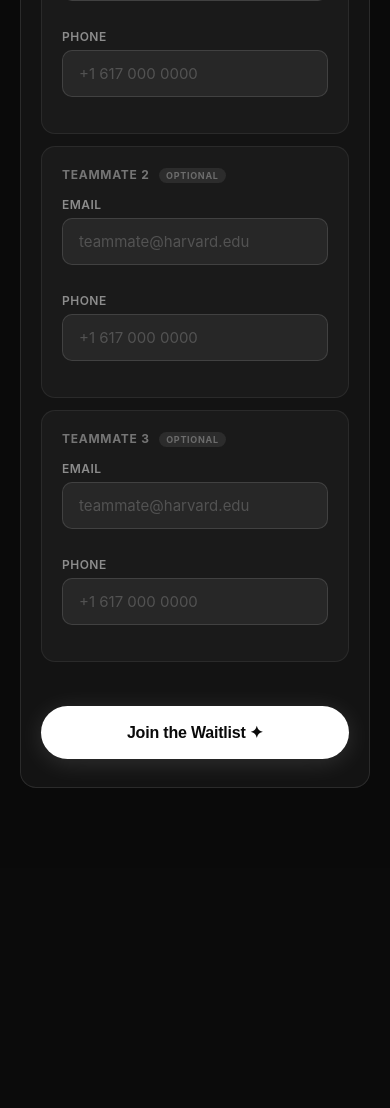
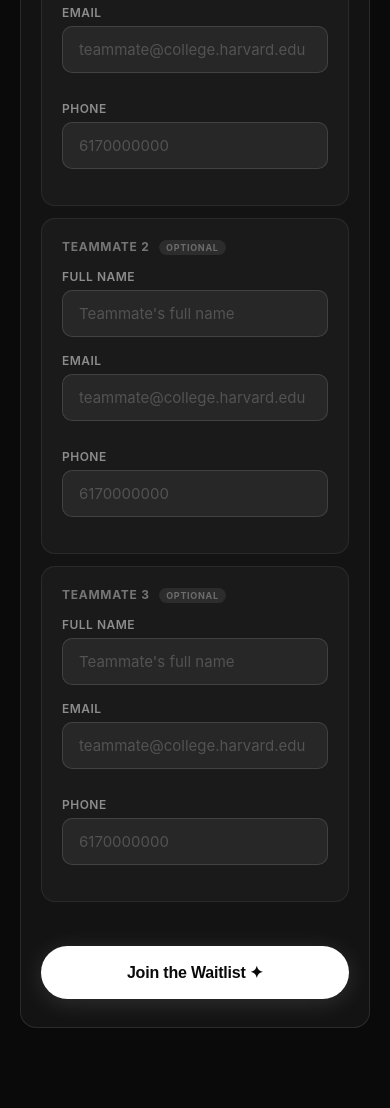
Before and after one commit to mariiasolovii-stack/orbit-server, a Flask app: page /signup in a window 390 px wide. Shown: the part 888-1996 px from the top of the page. Before the commit the page ends 1676 px from the top, so only its background shows below. Run offline with Flask 3, Linux system fonts and the light colour scheme; some libraries are stand-ins or nearby versions.

Commit message:
Signup form: add teammate names, fix email placeholders, flexible phone validation
- Added Full Name field for Teammate 1, 2, 3
- Updated email placeholders to teammate@college.harvard.edu
- Phone now accepts any format (xxxxxxxxxx, +1xxxxxxxxxx, etc.) — just needs 10+ digits
- t1_phone is now optional
- DB schema updated: added t1_name, t2_name, t3_name columns
- Backend auto-migrates existing table with ALTER TABLE IF NOT EXISTS

```diff
--- a/app.py
+++ b/app.py
@@ -33,10 +33,13 @@ def init_db():
             email           TEXT NOT NULL,
             phone           TEXT NOT NULL,
             team_name       TEXT NOT NULL,
+            t1_name         TEXT,
             t1_email        TEXT NOT NULL,
-            t1_phone        TEXT NOT NULL,
+            t1_phone        TEXT,
+            t2_name         TEXT,
             t2_email        TEXT,
             t2_phone        TEXT,
+            t3_name         TEXT,
             t3_email        TEXT,
             t3_phone        TEXT,
             ip_address      TEXT,
@@ -44,6 +47,17 @@ def init_db():
             confirmed       BOOLEAN NOT NULL DEFAULT FALSE
         )
     """)
+    # Add name columns if they don't exist yet (for existing tables)
+    for col in ['t1_name', 't2_name', 't3_name']:
+        try:
+            cur.execute(f"ALTER TABLE waitlist ADD COLUMN IF NOT EXISTS {col} TEXT")
+        except Exception:
+            pass
+    # Make t1_phone optional if it was NOT NULL
+    try:
+        cur.execute("ALTER TABLE waitlist ALTER COLUMN t1_phone DROP NOT NULL")
+    except Exception:
+        pass
     conn.commit()
     cur.close()
     conn.close()
@@ -151,10 +165,13 @@ def api_signup():
     email     = (data.get('email') or '').strip()
     phone     = (data.get('phone') or '').strip()
     team_name = (data.get('team_name') or '').strip()
+    t1_name   = (data.get('t1_name') or '').strip() or None
     t1_email  = (data.get('t1_email') or '').strip()
-    t1_phone  = (data.get('t1_phone') or '').strip()
+    t1_phone  = (data.get('t1_phone') or '').strip() or None
+    t2_name   = (data.get('t2_name') or '').strip() or None
     t2_email  = (data.get('t2_email') or '').strip() or None
     t2_phone  = (data.get('t2_phone') or '').strip() or None
+    t3_name   = (data.get('t3_name') or '').strip() or None
     t3_email  = (data.get('t3_email') or '').strip() or None
     t3_phone  = (data.get('t3_phone') or '').strip() or None
 
@@ -162,14 +179,14 @@ def api_signup():
         return jsonify({'success': False, 'error': 'Name is required.'}), 400
     if not is_harvard_email(email):
         return jsonify({'success': False, 'error': 'Must use a @college.harvard.edu or @harvard.edu email.'}), 400
-    if not phone:
-        return jsonify({'success': False, 'error': 'Phone number is required.'}), 400
+    # Accept any phone format — just need at least 10 digits
+    phone_digits = re.sub(r'\D', '', phone)
+    if len(phone_digits) < 10:
+        return jsonify({'success': False, 'error': 'Please enter a valid phone number (at least 10 digits).'}), 400
     if not team_name:
         return jsonify({'success': False, 'error': 'Team name is required.'}), 400
     if not is_harvard_email(t1_email):
         return jsonify({'success': False, 'error': 'Teammate 1 must have a Harvard email.'}), 400
-    if not t1_phone:
-        return jsonify({'success': False, 'error': 'Teammate 1 phone is required.'}), 400
     if t2_email and not is_harvard_email(t2_email):
         return jsonify({'success': False, 'error': 'Teammate 2 must have a Harvard email if provided.'}), 400
     if t3_email and not is_harvard_email(t3_email):
@@ -194,16 +211,16 @@ def api_signup():
         cur.execute("""
             INSERT INTO waitlist
               (name, email, phone, team_name,
-               t1_email, t1_phone,
-               t2_email, t2_phone,
-               t3_email, t3_phone,
+               t1_name, t1_email, t1_phone,
+               t2_name, t2_email, t2_phone,
+               t3_name, t3_email, t3_phone,
                ip_address, user_agent)
-            VALUES (%s, %s, %s, %s, %s, %s, %s, %s, %s, %s, %s, %s)
+            VALUES (%s, %s, %s, %s, %s, %s, %s, %s, %s, %s, %s, %s, %s, %s, %s)
         """, (
             name, email.lower(), phone, team_name,
-            t1_email.lower(), t1_phone,
-            t2_email.lower() if t2_email else None, t2_phone,
-            t3_email.lower() if t3_email else None, t3_phone,
+            t1_name, t1_email.lower(), t1_phone,
+            t2_name, t2_email.lower() if t2_email else None, t2_phone,
+            t3_name, t3_email.lower() if t3_email else None, t3_phone,
             ip_address, user_agent
         ))
         conn.commit()
--- a/templates/signup.html
+++ b/templates/signup.html
@@ -79,7 +79,18 @@
   .card-sub {
     font-size: 14px;
     color: rgba(255,255,255,0.4);
-    margin-bottom: 36px;
+    margin-bottom: 20px;
+    line-height: 1.5;
+  }
+
+  .hear-back-box {
+    margin-bottom: 32px;
+    padding: 14px 18px;
+    background: rgba(255,255,255,0.05);
+    border: 1px solid rgba(255,255,255,0.10);
+    border-radius: 12px;
+    font-size: 13px;
+    color: rgba(255,255,255,0.60);
     line-height: 1.5;
   }
 
@@ -244,7 +255,7 @@
 </head>
 <body>
 
-<video id="video-bg" autoplay muted loop playsinline>
+<video id="video-bg" autoplay muted loop playsinline webkit-playsinline>
   <source src="/static/bg.mp4" type="video/mp4">
 </video>
 <div class="overlay"></div>
@@ -255,16 +266,7 @@
   <div class="card">
     <h1 class="card-title">Enter the Race ✦</h1>
     <p class="card-sub">Secure your spot on the waitlist. One team, up to four people. Harvard emails only.</p>
-    <div style="
-      margin-bottom: 28px;
-      padding: 14px 18px;
-      background: rgba(255,255,255,0.05);
-      border: 1px solid rgba(255,255,255,0.10);
-      border-radius: 12px;
-      font-size: 13px;
-      color: rgba(255,255,255,0.60);
-      line-height: 1.5;
-    ">
+    <div class="hear-back-box">
       ✦ &nbsp;you'll hear back by <strong style="color:rgba(255,255,255,0.90);">Thursday, April 30</strong>
     </div>
 
@@ -287,7 +289,7 @@
 
       <div class="field">
         <label for="phone">Phone Number</label>
-        <input type="tel" id="phone" name="phone" placeholder="+1 617 000 0000" required>
+        <input type="tel" id="phone" name="phone" placeholder="6170000000 or +16170000000" required>
         <div class="field-error" id="phone-error">Please enter your phone number.</div>
       </div>
 
@@ -303,15 +305,20 @@
       <!-- Teammate 1 (required) -->
       <div class="teammate-block">
         <div class="teammate-title">Teammate 1</div>
+        <div class="field">
+          <label for="t1_name">Full Name</label>
+          <input type="text" id="t1_name" name="t1_name" placeholder="Teammate's full name" required>
+          <div class="field-error" id="t1_name-error">Please enter their name.</div>
+        </div>
         <div class="teammate-row">
           <div class="field">
             <label for="t1_email">Email</label>
-            <input type="email" id="t1_email" name="t1_email" placeholder="teammate@harvard.edu" required>
+            <input type="email" id="t1_email" name="t1_email" placeholder="teammate@college.harvard.edu" required>
             <div class="field-error" id="t1_email-error">Must be a Harvard email.</div>
           </div>
           <div class="field">
             <label for="t1_phone">Phone</label>
-            <input type="tel" id="t1_phone" name="t1_phone" placeholder="+1 617 000 0000" required>
+            <input type="tel" id="t1_phone" name="t1_phone" placeholder="6170000000">
             <div class="field-error" id="t1_phone-error">Required.</div>
           </div>
         </div>
@@ -320,15 +327,19 @@
       <!-- Teammate 2 (optional) -->
       <div class="teammate-block">
         <div class="teammate-title">Teammate 2 <span class="optional-badge">optional</span></div>
+        <div class="field">
+          <label for="t2_name">Full Name</label>
+          <input type="text" id="t2_name" name="t2_name" placeholder="Teammate's full name">
+        </div>
         <div class="teammate-row">
           <div class="field">
             <label for="t2_email">Email</label>
-            <input type="email" id="t2_email" name="t2_email" placeholder="teammate@harvard.edu">
+            <input type="email" id="t2_email" name="t2_email" placeholder="teammate@college.harvard.edu">
             <div class="field-error" id="t2_email-error">Must be a Harvard email if provided.</div>
           </div>
           <div class="field">
             <label for="t2_phone">Phone</label>
-            <input type="tel" id="t2_phone" name="t2_phone" placeholder="+1 617 000 0000">
+            <input type="tel" id="t2_phone" name="t2_phone" placeholder="6170000000">
           </div>
         </div>
       </div>
@@ -336,15 +347,19 @@
       <!-- Teammate 3 (optional) -->
       <div class="teammate-block">
         <div class="teammate-title">Teammate 3 <span class="optional-badge">optional</span></div>
+        <div class="field">
+          <label for="t3_name">Full Name</label>
+          <input type="text" id="t3_name" name="t3_name" placeholder="Teammate's full name">
+        </div>
         <div class="teammate-row">
           <div class="field">
             <label for="t3_email">Email</label>
-            <input type="email" id="t3_email" name="t3_email" placeholder="teammate@harvard.edu">
+            <input type="email" id="t3_email" name="t3_email" placeholder="teammate@college.harvard.edu">
             <div class="field-error" id="t3_email-error">Must be a Harvard email if provided.</div>
           </div>
           <div class="field">
             <label for="t3_phone">Phone</label>
-            <input type="tel" id="t3_phone" name="t3_phone" placeholder="+1 617 000 0000">
+            <input type="tel" id="t3_phone" name="t3_phone" placeholder="6170000000">
           </div>
         </div>
       </div>
@@ -363,6 +378,14 @@
     if (!val) return false;
     const lower = val.toLowerCase().trim();
     return HARVARD_DOMAINS.some(d => lower.endsWith(d));
+  }
+
+  // Accept any phone format: 10 digits, +1xxxxxxxxxx, (xxx) xxx-xxxx, etc.
+  // Just strip non-digits and check there are at least 10 digits
+  function isValidPhone(val) {
+    if (!val) return false;
+    const digits = val.replace(/\D/g, '');
+    return digits.length >= 10;
   }
 
   function showError(fieldId, show) {
@@ -393,15 +416,16 @@
     // Email
     if (!isHarvardEmail(val('email'))) { showError('email', true); valid = false; } else showError('email', false);
 
-    // Phone
-    if (!val('phone')) { showError('phone', true); valid = false; } else showError('phone', false);
+    // Phone (flexible)
+    if (!isValidPhone(val('phone'))) { showError('phone', true); valid = false; } else showError('phone', false);
 
     // Team name
     if (!val('team_name')) { showError('team_name', true); valid = false; } else showError('team_name', false);
 
     // Teammate 1 (required)
+    if (!val('t1_name')) { showError('t1_name', true); valid = false; } else showError('t1_name', false);
     if (!isHarvardEmail(val('t1_email'))) { showError('t1_email', true); valid = false; } else showError('t1_email', false);
-    if (!val('t1_phone')) { showError('t1_phone', true); valid = false; } else showError('t1_phone', false);
+    // t1 phone optional — no validation required
 
     // Teammate 2 (optional but if email provided must be Harvard)
     const t2email = val('t2_email');
@@ -422,10 +446,13 @@
       email: val('email'),
       phone: val('phone'),
       team_name: val('team_name'),
+      t1_name: val('t1_name'),
       t1_email: val('t1_email'),
-      t1_phone: val('t1_phone'),
+      t1_phone: val('t1_phone') || null,
+      t2_name: val('t2_name') || null,
       t2_email: val('t2_email') || null,
       t2_phone: val('t2_phone') || null,
+      t3_name: val('t3_name') || null,
       t3_email: val('t3_email') || null,
       t3_phone: val('t3_phone') || null,
     };
@@ -454,6 +481,15 @@
       btn.textContent = 'Join the Waitlist ✦';
     }
   });
+
+  // Silent autoplay for background video
+  const vid = document.getElementById('video-bg');
+  function tryPlay() { vid.muted = true; vid.play().catch(() => {}); }
+  tryPlay();
+  setTimeout(tryPlay, 500);
+  ['touchstart','pointerdown','click'].forEach(e =>
+    document.addEventListener(e, tryPlay, { once: true, passive: true })
+  );
 </script>
 </body>
 </html>
```
